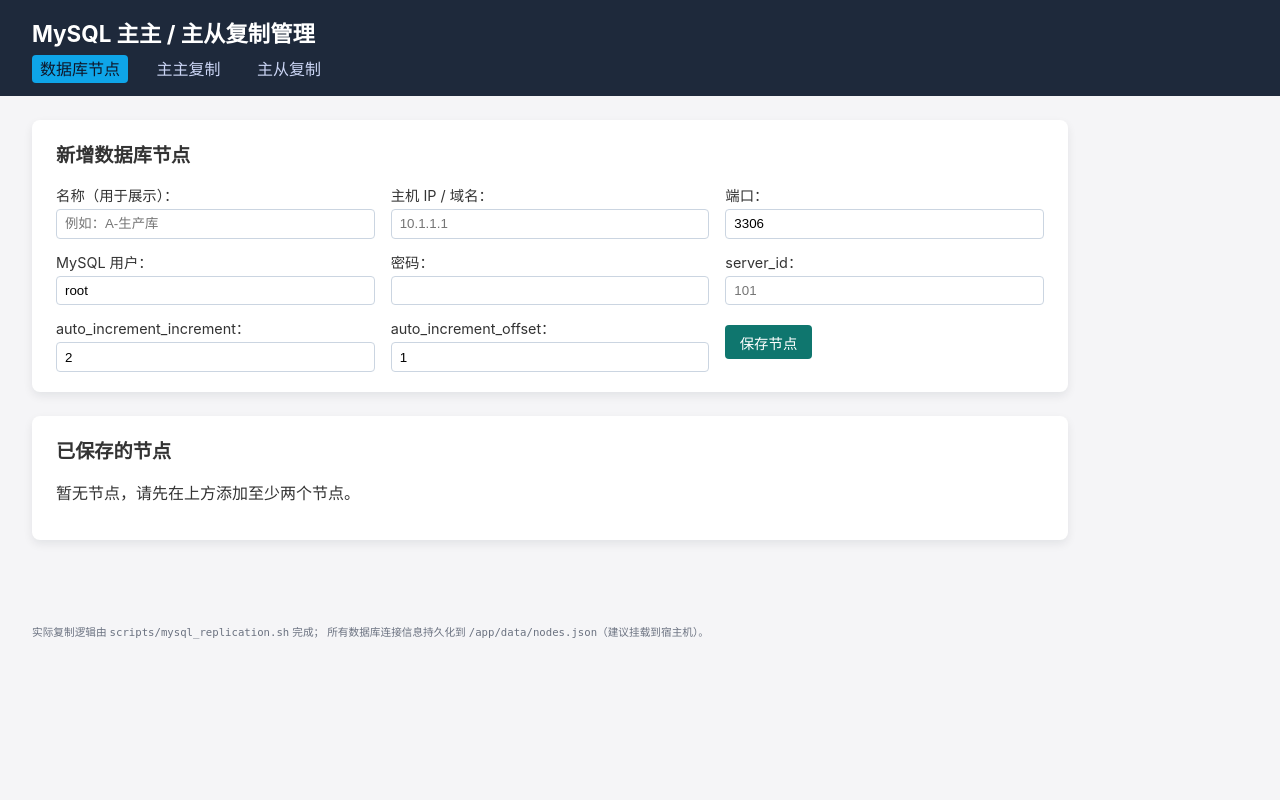
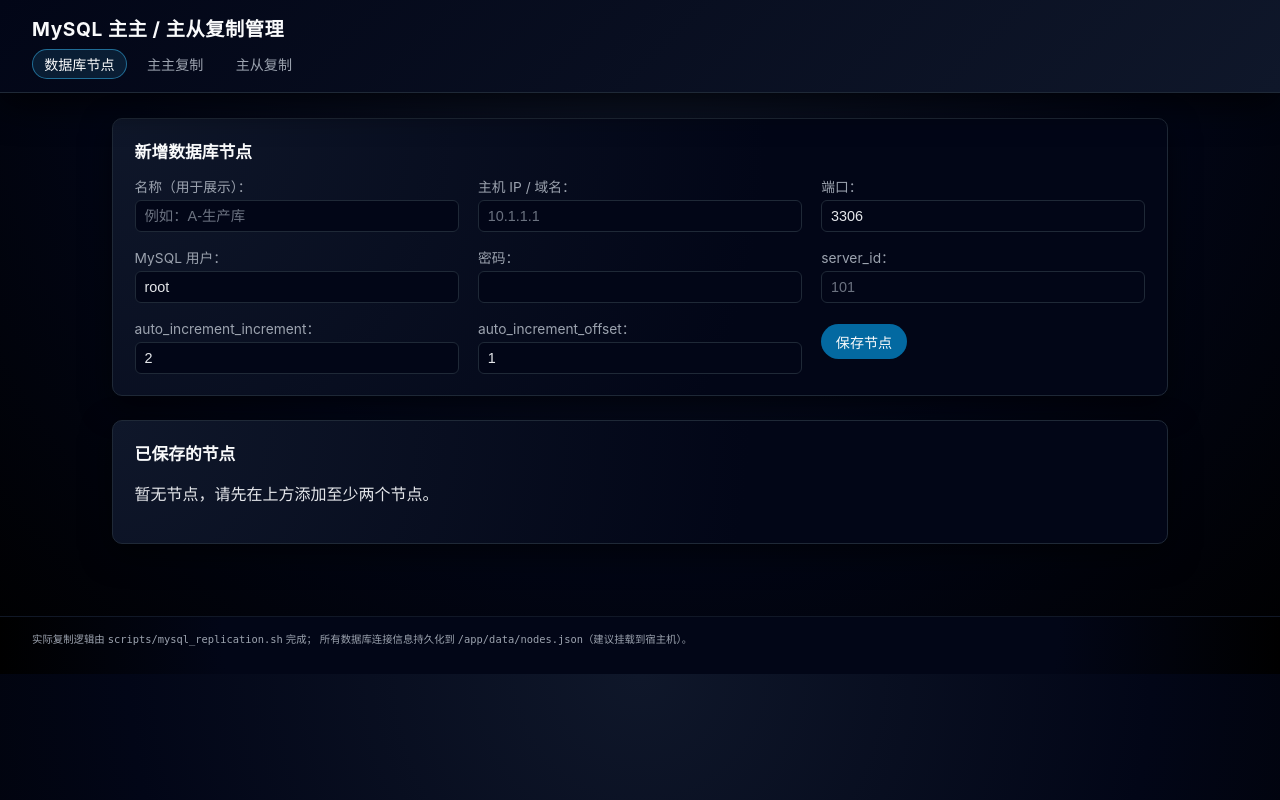
Before and after one commit to richardddw/mysql-replication-web, a FastAPI app: page /nodes in a window 1280 px wide. Run offline with FastAPI, Linux system fonts and the light colour scheme.

Commit message:
Refactor styles with CSS variables and update layout
Added CSS variables for theming and updated styles for various elements.

```diff
--- a/app/static/style.css
+++ b/app/static/style.css
@@ -3,67 +3,135 @@
   box-sizing: border-box;
 }
 
+:root {
+  --bg-body: #020617;
+  --bg-header: #020617;
+  --bg-header-grad: linear-gradient(135deg, #020617, #0f172a);
+  --bg-card: #020617;
+  --bg-card-alt: #020617;
+  --bg-input: #020617;
+  --bg-button: #0369a1;
+  --bg-button-hover: #0284c7;
+  --bg-danger: #b91c1c;
+  --bg-danger-hover: #dc2626;
+
+  --border-soft: #1f2937;
+  --border-strong: #334155;
+
+  --text-main: #e5e7eb;
+  --text-muted: #9ca3af;
+  --text-strong: #f9fafb;
+  --text-link: #38bdf8;
+
+  --shadow-soft: 0 10px 30px rgba(0, 0, 0, 0.55);
+  --radius-md: 10px;
+}
+
 body {
   font-family: -apple-system, BlinkMacSystemFont, "Segoe UI", Roboto, "Helvetica Neue", Arial, sans-serif;
   margin: 0;
-  background: #f5f5f7;
-  color: #333;
+  background: radial-gradient(circle at top, #0f172a 0, #020617 55%, #000 100%);
+  color: var(--text-main);
 }
 
+/* ---------- header & nav ---------- */
+
 header {
-  background: #1e293b;
-  color: #fff;
-  padding: 1rem 2rem;
+  background: var(--bg-header-grad);
+  color: var(--text-strong);
+  padding: 0.9rem 2rem 0.8rem;
+  border-bottom: 1px solid #1f2937;
+  box-shadow: 0 12px 35px rgba(0, 0, 0, 0.7);
+  position: sticky;
+  top: 0;
+  z-index: 10;
+}
+
+header-inner {
+  display: flex;
+  align-items: baseline;
+  justify-content: space-between;
 }
 
 header h1 {
-  margin: 0 0 0.5rem 0;
-  font-size: 1.4rem;
+  margin: 0;
+  font-size: 1.2rem;
+  letter-spacing: 0.03em;
+}
+
+nav {
+  margin-top: 0.4rem;
+  display: flex;
+  gap: 0.5rem;
+  flex-wrap: wrap;
 }
 
 nav a {
-  color: #cbd5f5;
+  color: var(--text-muted);
   text-decoration: none;
-  margin-right: 1rem;
-  padding: 0.25rem 0.5rem;
-  border-radius: 4px;
+  padding: 0.25rem 0.7rem;
+  border-radius: 999px;
+  border: 1px solid transparent;
+  font-size: 0.88rem;
+  display: inline-flex;
+  align-items: center;
+  gap: 0.35rem;
 }
 
-nav a.active,
-nav a:hover {
-  background: #0ea5e9;
-  color: #0f172a;
+nav a.active {
+  background: rgba(56, 189, 248, 0.12);
+  border-color: rgba(56, 189, 248, 0.5);
+  color: var(--text-strong);
 }
 
+nav a:hover {
+  border-color: rgba(148, 163, 184, 0.8);
+  color: #e5e7eb;
+}
+
+/* ---------- layout ---------- */
+
 main {
-  padding: 1.5rem 2rem 3rem;
-  max-width: 1100px;
+  padding: 1.6rem 2rem 3rem;
+  max-width: 1120px;
+  margin: 0 auto;
 }
 
 .card {
-  background: #fff;
-  border-radius: 8px;
-  padding: 1.25rem 1.5rem;
+  background: radial-gradient(circle at top left, #0f172a 0, #020617 60%);
+  border-radius: var(--radius-md);
+  padding: 1.25rem 1.35rem 1.35rem;
   margin-bottom: 1.5rem;
-  box-shadow: 0 4px 10px rgba(15, 23, 42, 0.08);
+  border: 1px solid var(--border-soft);
+  box-shadow: var(--shadow-soft);
 }
 
 h2 {
   margin-top: 0;
-  font-size: 1.2rem;
+  font-size: 1.05rem;
+  margin-bottom: 0.8rem;
+  color: var(--text-strong);
 }
+
+h3 {
+  margin-top: 0.75rem;
+  font-size: 0.98rem;
+}
+
+/* ---------- forms ---------- */
 
 form.form-grid {
   display: grid;
   grid-template-columns: repeat(auto-fit, minmax(260px, 1fr));
-  gap: 0.75rem 1rem;
+  gap: 0.9rem 1.2rem;
   align-items: flex-start;
 }
 
-form label {
+label {
   display: flex;
   flex-direction: column;
-  font-size: 0.9rem;
+  font-size: 0.86rem;
+  color: var(--text-muted);
 }
 
 input[type="text"],
@@ -71,28 +139,44 @@
 input[type="number"],
 select {
   margin-top: 0.25rem;
-  padding: 0.4rem 0.5rem;
-  border-radius: 4px;
-  border: 1px solid #cbd5e1;
+  padding: 0.45rem 0.55rem;
+  border-radius: 6px;
+  border: 1px solid var(--border-soft);
+  background: var(--bg-input);
+  color: var(--text-main);
+  font-size: 0.9rem;
+}
+
+input::placeholder {
+  color: #6b7280;
+}
+
+input:focus,
+select:focus {
+  outline: none;
+  border-color: #38bdf8;
+  box-shadow: 0 0 0 1px rgba(56, 189, 248, 0.6);
 }
 
 fieldset {
-  border: 1px solid #e2e8f0;
-  border-radius: 6px;
-  padding: 0.75rem;
-  margin: 0.25rem 0;
+  border: 1px solid var(--border-soft);
+  border-radius: 8px;
+  padding: 0.8rem 0.9rem;
+  margin: 0.1rem 0;
+  background: rgba(15, 23, 42, 0.6);
 }
 
 fieldset legend {
-  padding: 0 0.25rem;
-  font-size: 0.9rem;
+  padding: 0 0.35rem;
+  font-size: 0.78rem;
   font-weight: 600;
+  color: var(--text-muted);
 }
 
 fieldset label {
   flex-direction: row;
   align-items: center;
-  gap: 0.35rem;
+  gap: 0.4rem;
   margin-bottom: 0.25rem;
 }
 
@@ -101,74 +185,113 @@
   margin-top: 0;
 }
 
-.form-actions {
-  display: flex;
-  gap: 0.75rem;
-  margin-top: 0.5rem;
-}
-
-.form-actions.full {
-  grid-column: 1 / -1;
-}
-
 .full {
   grid-column: 1 / -1;
 }
 
-button {
-  padding: 0.4rem 0.9rem;
-  border-radius: 4px;
-  border: none;
-  cursor: pointer;
-  background: #0f766e;
-  color: #fff;
-  font-size: 0.9rem;
+.form-actions {
+  display: flex;
+  flex-wrap: wrap;
+  gap: 0.6rem;
+  margin-top: 0.4rem;
 }
 
-button:hover {
-  background: #0d9488;
+button,
+.btn-small {
+  padding: 0.42rem 0.85rem;
+  border-radius: 999px;
+  border: 1px solid transparent;
+  cursor: pointer;
+  background: var(--bg-button);
+  color: var(--text-strong);
+  font-size: 0.88rem;
+  display: inline-flex;
+  align-items: center;
+  justify-content: center;
+  text-decoration: none;
 }
 
-button.danger {
-  background: #b91c1c;
+button:hover,
+.btn-small:hover {
+  background: var(--bg-button-hover);
 }
 
-button.danger:hover {
-  background: #dc2626;
+button.danger,
+.btn-small.danger {
+  background: var(--bg-danger);
 }
+
+button.danger:hover,
+.btn-small.danger:hover {
+  background: var(--bg-danger-hover);
+}
+
+td .actions {
+  display: inline-flex;
+  align-items: center;
+  gap: 0.35rem;
+}
+
+/* ---------- table ---------- */
 
 table {
   width: 100%;
   border-collapse: collapse;
-  font-size: 0.9rem;
+  font-size: 0.86rem;
+  margin-top: 0.4rem;
 }
 
 th,
 td {
-  border-bottom: 1px solid #e2e8f0;
-  padding: 0.4rem 0.5rem;
+  border-bottom: 1px solid var(--border-soft);
+  padding: 0.45rem 0.55rem;
   text-align: left;
 }
 
 th {
-  background: #f1f5f9;
+  background: rgba(15, 23, 42, 0.9);
+  color: var(--text-muted);
+  font-weight: 500;
 }
 
+tr:hover td {
+  background: rgba(15, 23, 42, 0.6);
+}
+
+/* ---------- code / pre ---------- */
+
 pre {
-  background: #0f172a;
+  background: #020617;
   color: #e5e7eb;
-  padding: 0.75rem;
-  border-radius: 6px;
+  padding: 0.7rem 0.8rem;
+  border-radius: 8px;
+  border: 1px solid var(--border-soft);
   overflow-x: auto;
   font-size: 0.8rem;
+  line-height: 1.4;
 }
 
 pre.stderr {
   background: #450a0a;
+  border-color: #7f1d1d;
 }
 
+/* ---------- footer ---------- */
+
 footer {
-  padding: 0.75rem 2rem 1.5rem;
-  font-size: 0.8rem;
-  color: #6b7280;
+  padding: 0.9rem 2rem 1.7rem;
+  font-size: 0.78rem;
+  color: var(--text-muted);
+  border-top: 1px solid #111827;
+  background: radial-gradient(circle at top, #020617 0, #020617 65%, #000 100%);
 }
+
+/* ---------- small tweaks ---------- */
+
+a {
+  color: var(--text-link);
+}
+
+a:hover {
+  text-decoration: underline;
+}
```
